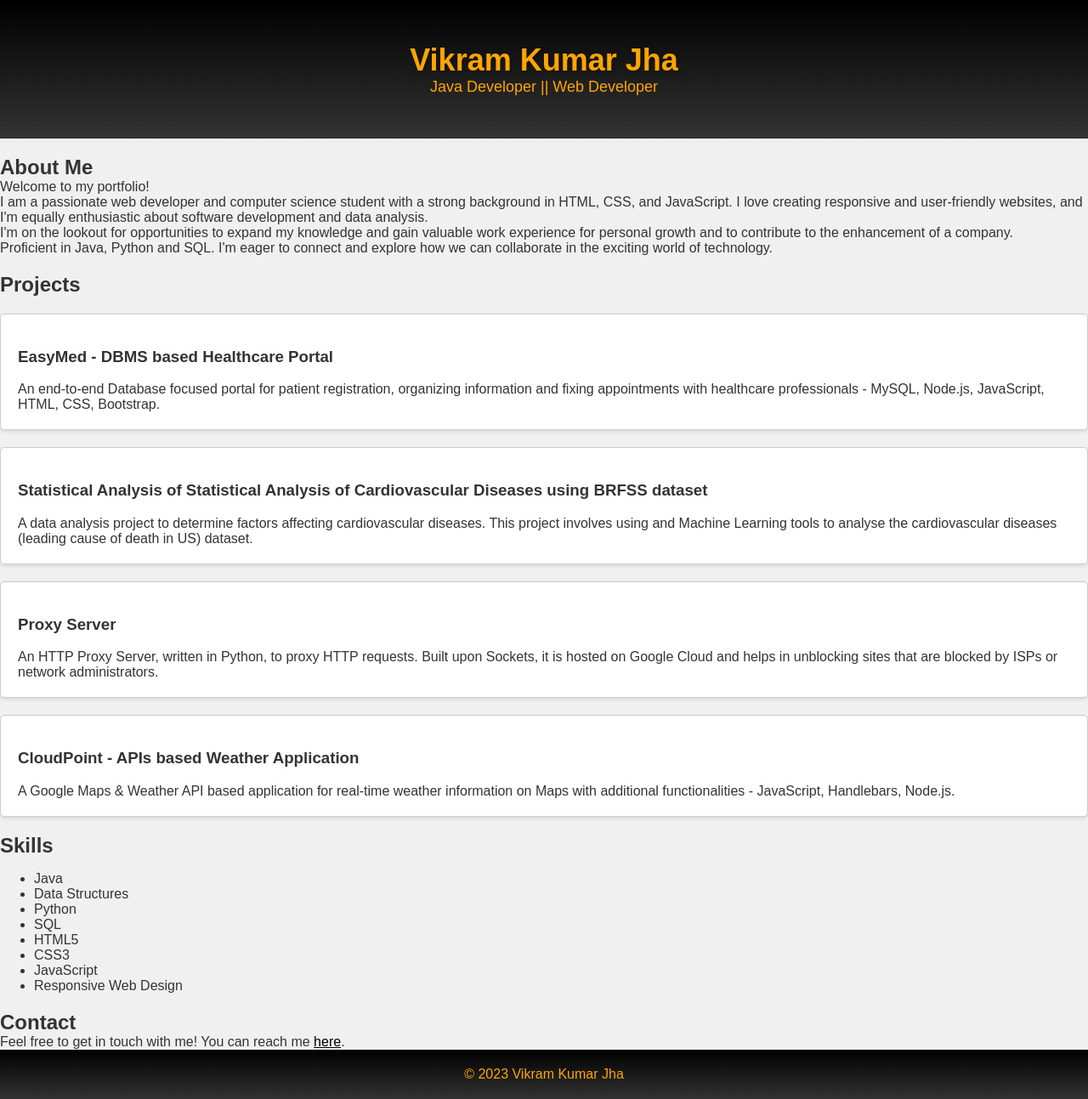
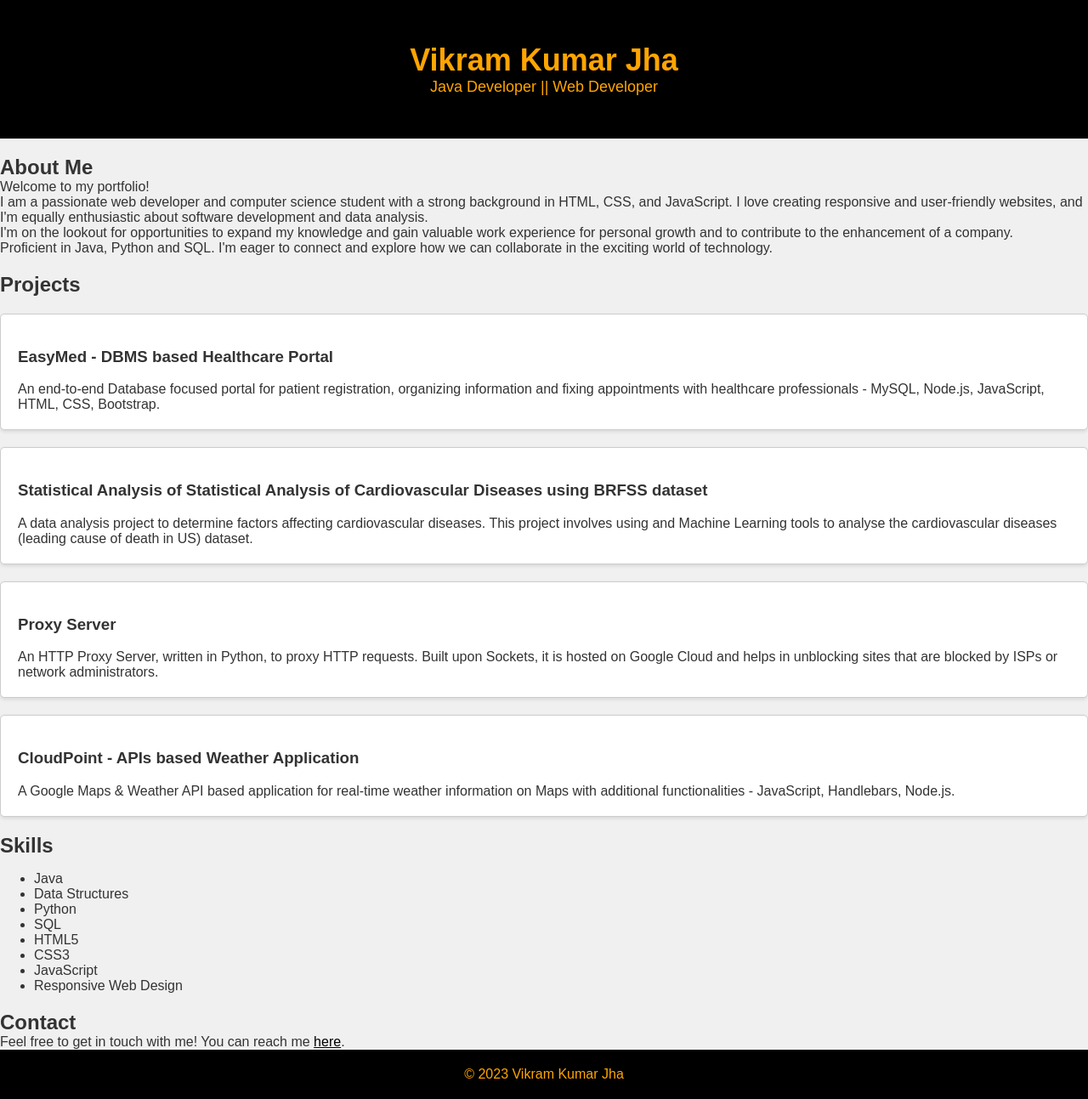
Before and after one commit to JusttVikram/JusttVikram.github.io, a plain HTML site: page index.html in a window 1280 px wide. Shown: the whole page at 85% size. Drawn offline with Linux system fonts and the light colour scheme.

Commit message:
Update style.css

```diff
--- a/style.css
+++ b/style.css
@@ -6,14 +6,15 @@ body, h1, h2, p {
 
 /* Set a background color and text color for the entire page */
 body {
+
     background-color: #f0f0f0;
     font-family: Arial, sans-serif;
     color: #333;
 }
 
-/* Style the header section with a gradient background */
+/* Style the header section */
 header {
-    background: linear-gradient(to bottom, #000, #333); /* Gradient background */
+    background-color: #000; /* Set background color to black */
     color: #ffA500; /* Orange text */
     text-align: center;
     padding: 50px 0;
@@ -38,9 +39,9 @@ header p {
     box-shadow: 0 0 10px rgba(0, 0, 0, 0.1);
 }
 
-/* Style the footer with a gradient background */
+/* Style the footer */
 footer {
-    background: linear-gradient(to bottom, #000, #333); /* Gradient background */
+     background-color: #000; /* Set background color to black */
     color: #ffA500; /* Orange text */
     text-align: center;
     padding: 20px 0;
@@ -51,6 +52,7 @@ a {
     color: #000;
     text-decoration: underline;
 }
+
 
 /* Style headings */
 h2 {
```
